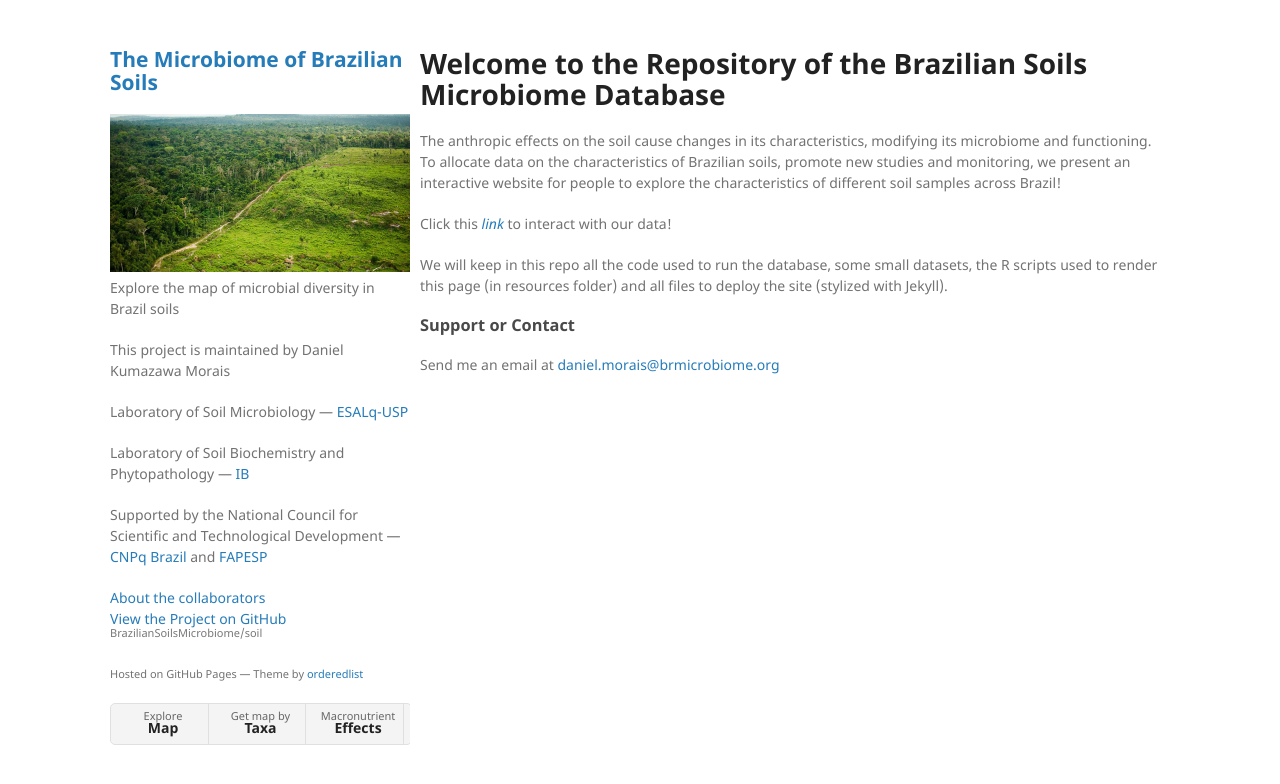
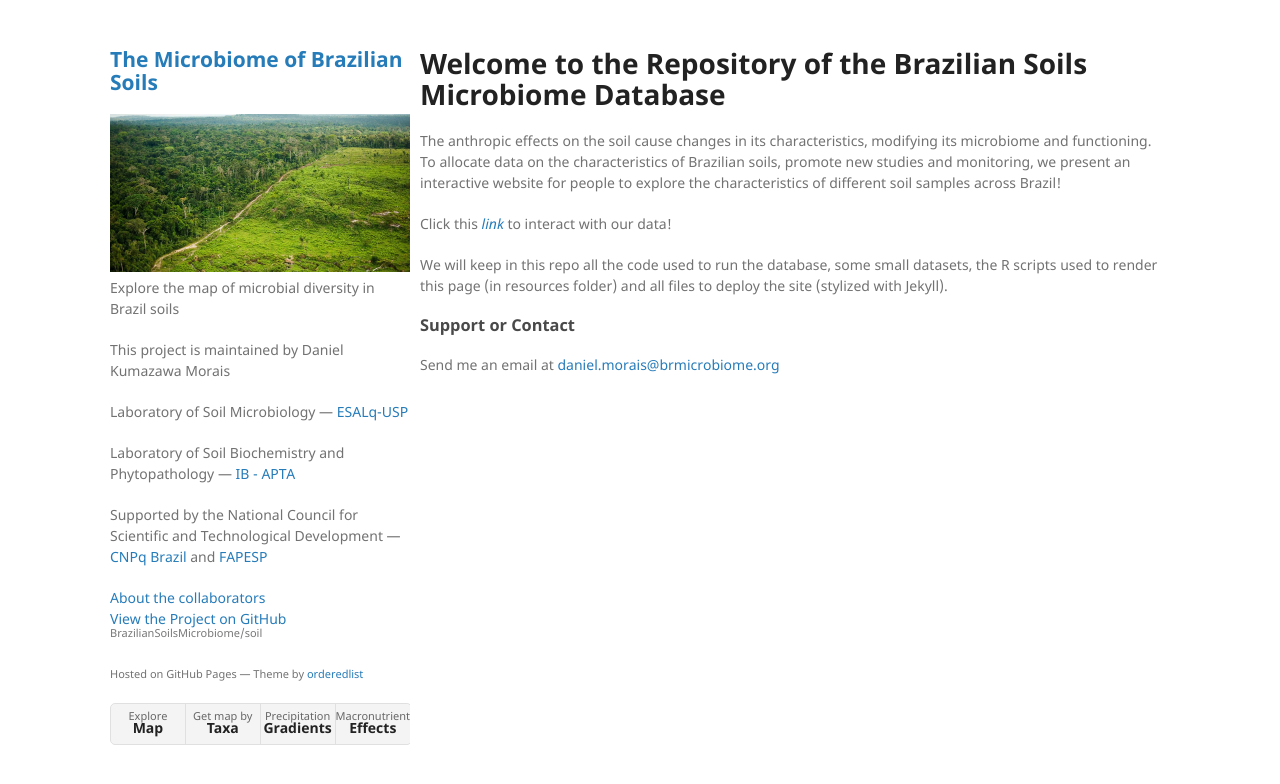
Before and after one commit to BrazilianSoilsMicrobiome/soil, a Jekyll site: the page built from README.md, in a window 1280 px wide. Shown: the top 784 px of the page. Built offline with Jekyll 4.4.1, drawn with Linux system fonts in a browser that asks for light colours; our own code applies the rules of GitHub Pages for plain Markdown files; a style sheet for code colours, icons or effects is not loaded.

Commit message:
Fix links and update IB's collaboration link in default.html

```diff
--- a/_layouts/default.html
+++ b/_layouts/default.html
@@ -26,7 +26,7 @@
         <p> Explore the map of microbial diversity in Brazil soils </p>
         <p> This project is maintained by Daniel Kumazawa Morais   <a href="https://scholar.google.com/citations?user=zG7kzbgAAAAJ&hl=en"><i class="ai ai-google-scholar-square ai-3x" style="font-size:14px;"></i></a></p>
         <p> Laboratory of Soil Microbiology &mdash;<a href="http://www.solos.esalq.usp.br/lab/laborat%C3%B3rio-de-microbiologia-do-solo"> ESALq-USP </a></p>
-        <p> Laboratory of Soil Biochemistry and Phytopathology &mdash;<a href="http://www.biologico.sp.gov.br/"> IB </a></p>
+        <p> Laboratory of Soil Biochemistry and Phytopathology &mdash;<a href="http://www.biologico.sp.gov.br/"> IB - APTA </a></p>
         <p> Supported by the National Council for Scientific and Technological Development &mdash;<a href="https://www.gov.br/cnpq/pt-br"> CNPq Brazil</a> and <a href="https://fapesp.br/">FAPESP</a></p>
         <a href="collaborators.html">About the collaborators</a>
         <p class="view"><a href="{{ site.github.repository_url }}">View the Project on GitHub <small>{{ site.github.repository_nwo }}</small></a></p>
@@ -37,7 +37,7 @@
           <ul class="menu">
             <li><a href="index.html">Explore <strong>Map</strong></a></li>
             <li><a href="taxa_search.html">Get map by <strong>Taxa</strong></a></li>
-            <!--<li><a href="under_construction.html">Precipitation <strong>Gradients</strong></a></li> -->
+            <li><a href="under_construction.html">Precipitation <strong>Gradients</strong></a></li>
             <li><a href="macronutrients.html">Macronutrient <strong>Effects</strong></a></li>
           </ul>
         </div>
```
